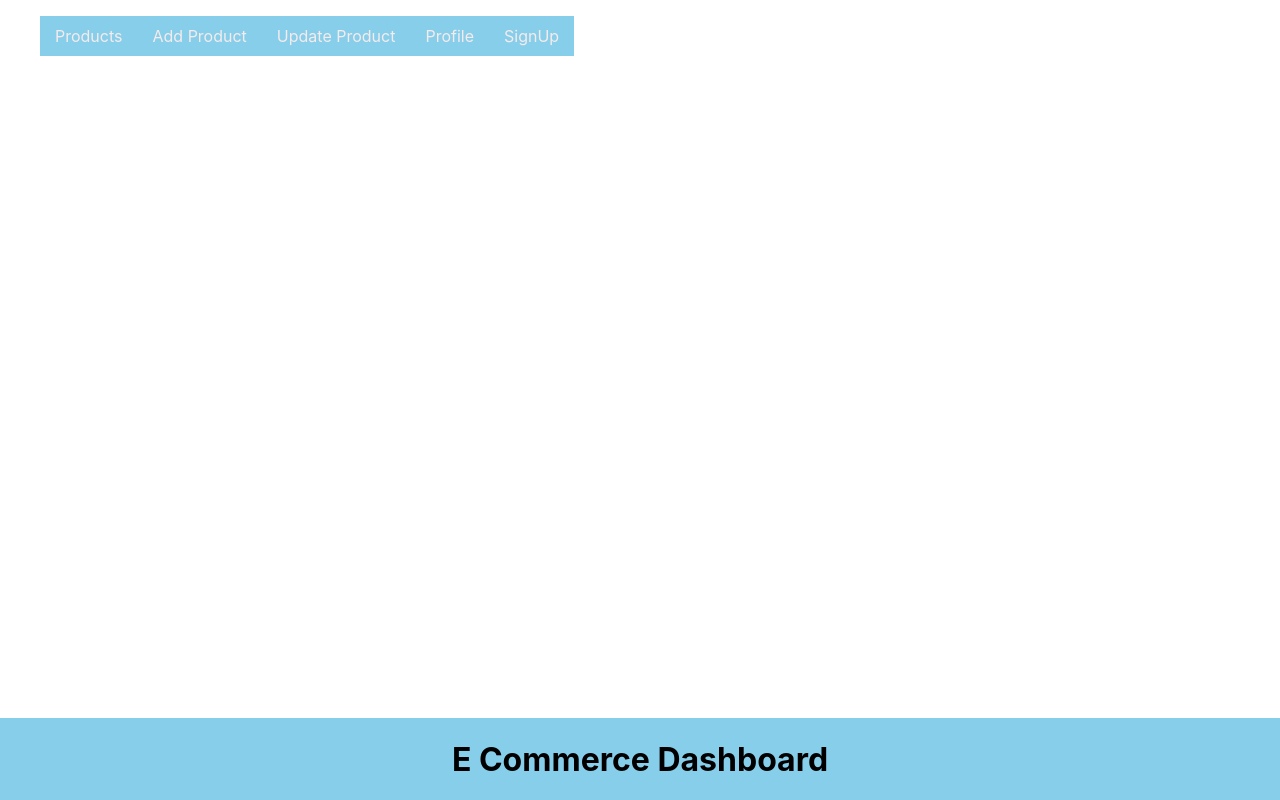
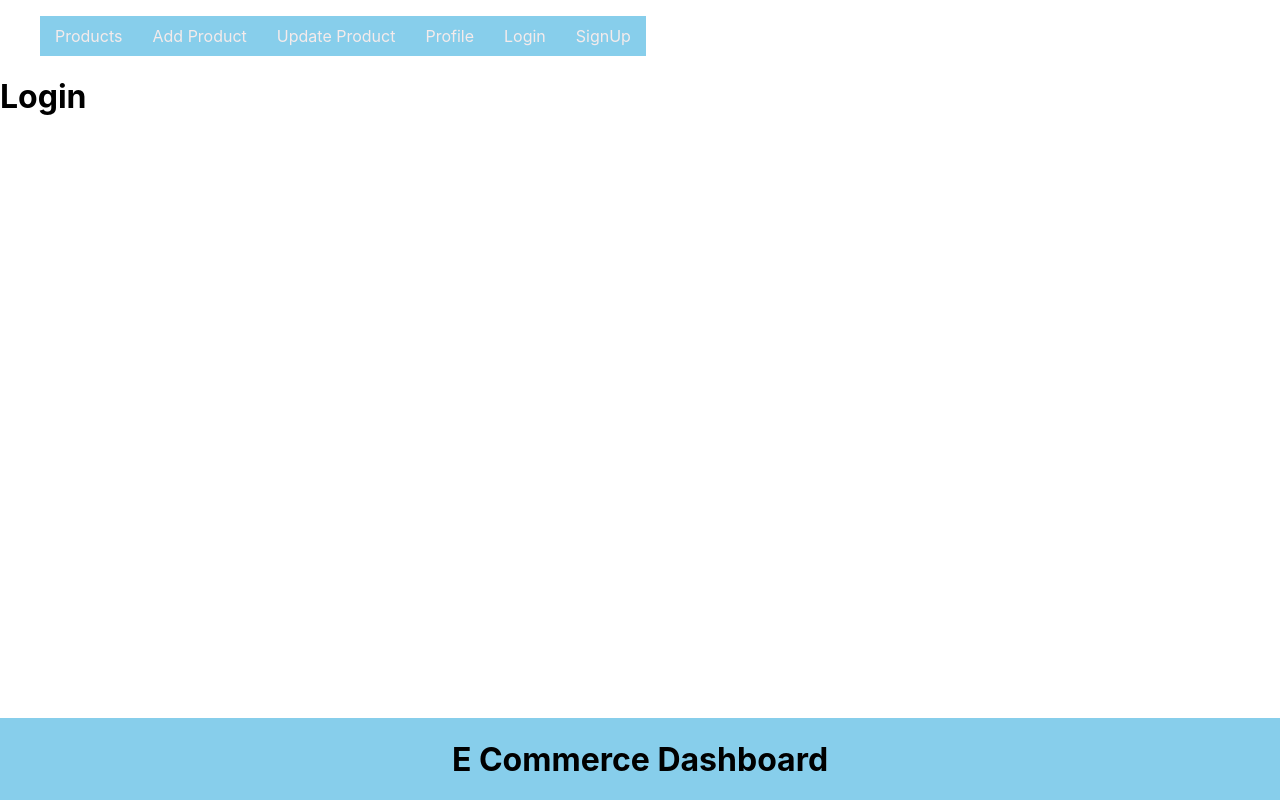
Before and after one commit to ravindravh/mean-stack-project, a React (Create React App) app in the folder front/: page /Login in a window 1280 px wide. Built offline with nearby package versions, Linux system fonts and the light colour scheme.

Commit message:
session close updated

```diff
--- a/front/src/App.js
+++ b/front/src/App.js
@@ -5,6 +5,7 @@ import {BrowserRouter,Routes,Route} from 'react-router-dom'
 import Footer from './components/Footer.js';
 import SignUp from './components/SignUp.js';
 import PrivateComponent from './components/PrivateComponent.js';
+import Login from './components/Login.js';
 
 function App() {
   return (
@@ -13,14 +14,15 @@ function App() {
       <Nav/>
       <Routes>
         <Route element ={<PrivateComponent/>}>
-        <Route path='/' element={<h1> Product Listing</h1>} />
-        <Route path='/add' element={<h1> Product Addition</h1>} />
-        <Route path='/update' element={<h1> Product Update</h1>} />
-        <Route path='/logout' element={<h1> Logout</h1>} />
-        <Route path='/profile' element={<h1> Profile</h1>} />
+          <Route path='/' element={<h1> Product Listing</h1>} />
+          <Route path='/add' element={<h1> Product Addition</h1>} />
+          <Route path='/update' element={<h1> Product Update</h1>} />
+          <Route path='/logout' element={<h1> Logout</h1>} />
+          <Route path='/profile' element={<h1> Profile</h1>} />
         </Route>
         <Route path='/SignUp' element={<SignUp/>} />
-      </Routes>
+        <Route path='/Login' element={<Login/>}/>
+      </ Routes>
       <Footer/>
 
       </BrowserRouter>
--- /dev/null
+++ b/front/src/components/Login.js
@@ -0,0 +1,11 @@
+import React from 'react'
+
+const Login = () => {
+  return (
+    <div>
+        <h1>Login</h1>
+    </div>
+  )
+}
+
+export default Login
--- a/front/src/components/Nav.js
+++ b/front/src/components/Nav.js
@@ -1,8 +1,13 @@
 import react from 'react'
-import {Link} from 'react-router-dom'
+import {Link, useNavigate} from 'react-router-dom'
 
 const Nav = ()=>{
     const auth = localStorage.getItem("user")
+    const navigate = useNavigate()
+    const logout = () => {
+        localStorage.clear()
+        navigate('/signup')
+    }
     return(
         <div>
             <ul className='nav-ul'>
@@ -10,7 +15,8 @@ const Nav = ()=>{
                 <li><Link to ='/add'> Add Product </Link> </li>
                 <li><Link to ='/update'> Update Product </Link> </li>
                 <li><Link to ='/profile'> Profile </Link> </li>
-                <li>{auth ? <Link to ='/logout'> Logout </Link>  :<Link to ='/SignUp'> SignUp </Link> } </li>
+                <li><Link to ='/login'> Login </Link> </li>
+                <li>{auth ? <Link to ='/signup' onClick={logout} > Logout </Link>  :<Link to ='/SignUp'> SignUp </Link> } </li>
 
 
 
```
Also changed, not shown: 1 other file (tests, documents, lock files or other folders).
